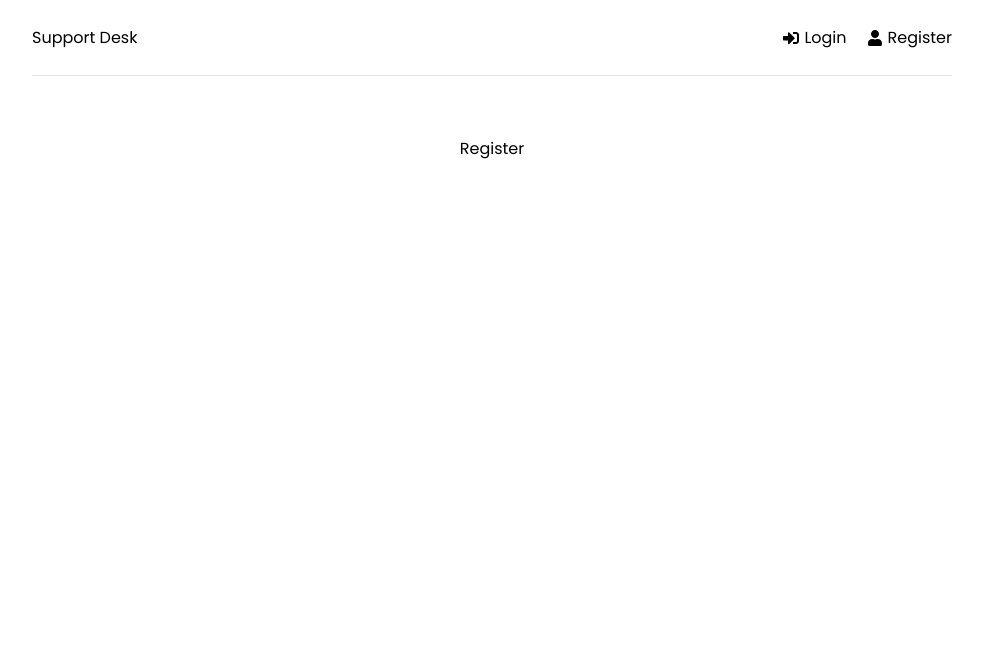
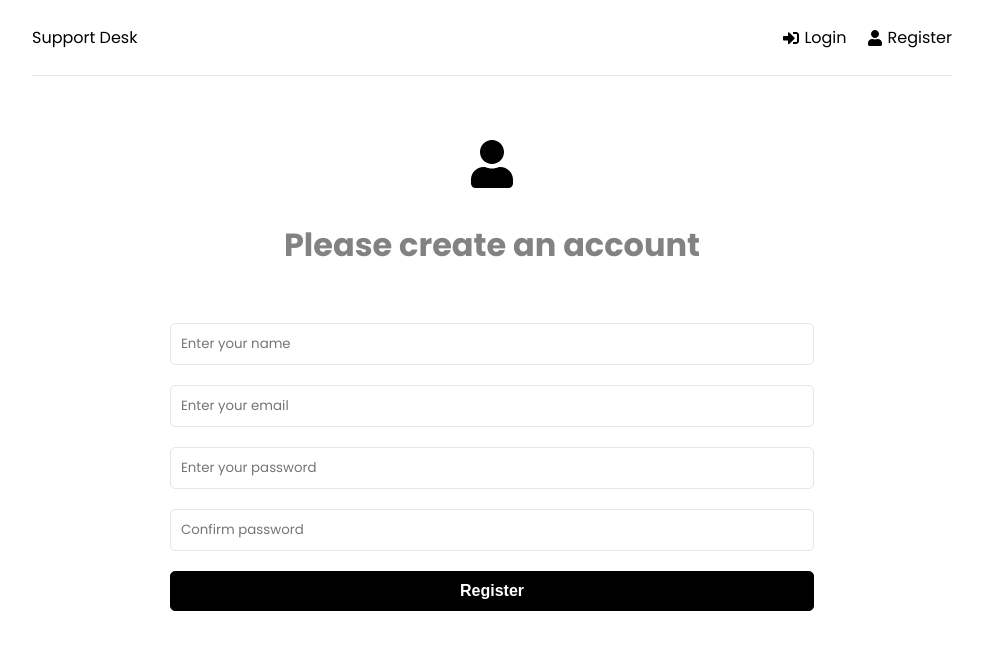
Before and after one commit to mjunaidshaikh128/support-desk, a React (Create React App) app in the folder frontend/: page /register in a window 1280 px wide. Shown: the top 650 px of the page, without its empty margins (148-1131 px from the left). Built offline with nearby package versions, Linux system fonts and the light colour scheme.

Commit message:
Home Login Register page completed

```diff
--- a/frontend/src/App.js
+++ b/frontend/src/App.js
@@ -3,6 +3,8 @@
 import Login from './pages/Login';
 import Register from './pages/Register';
 import Header from './components/Header';
+import { ToastContainer } from 'react-toastify';
+import 'react-toastify/dist/ReactToastify.css'
 
 function App() {
   return (
@@ -17,6 +19,7 @@
         </Routes>
       </div>
     </Router>
+    <ToastContainer />
     </>
   );
 }
--- a/frontend/src/pages/Home.jsx
+++ b/frontend/src/pages/Home.jsx
@@ -1,8 +1,22 @@
+import { Link } from "react-router-dom";
+import { FaQuestionCircle, FaTicketAlt } from "react-icons/fa";
+const Home = () => {
+  return (
+    <>
+      <section className="heading">
+        <h1>What do you need help with?</h1>
+        <p>Please choose from option below</p>
+      </section>
 
-const Home = () => {
-    return (
-      <div>Home</div>
-    )
-  }
+      <Link to={"/new-ticket"} className="btn btn-reverse btn-block">
+        <FaQuestionCircle /> Create New TIcket
+      </Link>
 
-  export default Home
+      <Link to={"/tickets"} className="btn btn-block">
+        <FaTicketAlt /> View My Tickets
+      </Link>
+    </>
+  );
+};
+
+export default Home;
--- a/frontend/src/pages/Login.jsx
+++ b/frontend/src/pages/Login.jsx
@@ -1,8 +1,65 @@
+import { useState } from "react";
+import {toast} from 'react-toastify'
+import { FaSignInAlt } from "react-icons/fa";
+const Login = () => {
+  const [formData, setFormData] = useState({
+    email: "",
+    password: "",
+  });
 
-const Login = () => {
+  const { email, password } = formData;
+
+  const onChange = (e) => {
+    setFormData((prevState) => ({
+      ...prevState,
+      [e.target.name]: e.target.value,
+    }));
+  };
+
+  const onSubmit = async (e) => {
+    e.preventDefault()
+
+  }
+
   return (
-    <div>Login</div>
-  )
-}
+    <>
+      <section className="heading">
+        <h1>
+          <FaSignInAlt />
+        </h1>
+        <p>Please Login to get support</p>
+      </section>
+      <section className="form">
+        <form onSubmit={onSubmit}>
+          <div className="form-group">
+            <input
+              type="email"
+              className="form-control"
+              name="email"
+              id="email"
+              value={email}
+              placeholder="Enter your email"
+              onChange={onChange}
+              required
+            />
+          </div>
+          <div className="form-group">
+            <input
+              type="password"
+              className="form-control"
+              name="password"
+              id="password"
+              value={password}
+              placeholder="Enter your password"
+              onChange={onChange}
+              required
+            />
+          </div>
+          <div className="form-group"><button className="btn btn-block">Login</button></div>
+        </form>
+      </section>
+    </>
+  );
+};
 
-export default Login
+export default Login;
--- a/frontend/src/pages/Register.jsx
+++ b/frontend/src/pages/Register.jsx
@@ -1,8 +1,95 @@
+import { useState } from "react";
+import {toast} from 'react-toastify'
+import { FaUser } from "react-icons/fa";
+const Register = () => {
+  const [formData, setFormData] = useState({
+    name: "",
+    email: "",
+    password: "",
+    password2: "",
+  });
 
-const Register = () => {
-    return (
-      <div>Register</div>
-    )
+  const { name, email, password, password2 } = formData;
+
+  const onChange = (e) => {
+    setFormData((prevState) => ({
+      ...prevState,
+      [e.target.name]: e.target.value,
+    }));
+  };
+
+  const onSubmit = async (e) => {
+    e.preventDefault()
+
+    if (password !== password2) {
+        toast.error('Passwords do not match')
+    }
+
   }
 
-  export default Register
+  return (
+    <>
+      <section className="heading">
+        <h1>
+          <FaUser />
+        </h1>
+        <p>Please create an account</p>
+      </section>
+      <section className="form">
+        <form onSubmit={onSubmit}>
+          <div className="form-group">
+            <input
+              type="text"
+              className="form-control"
+              name="name"
+              id="name"
+              value={name}
+              placeholder="Enter your name"
+              onChange={onChange}
+              required
+            />
+          </div>
+          <div className="form-group">
+            <input
+              type="email"
+              className="form-control"
+              name="email"
+              id="email"
+              value={email}
+              placeholder="Enter your email"
+              onChange={onChange}
+              required
+            />
+          </div>
+          <div className="form-group">
+            <input
+              type="password"
+              className="form-control"
+              name="password"
+              id="password"
+              value={password}
+              placeholder="Enter your password"
+              onChange={onChange}
+              required
+            />
+          </div>
+          <div className="form-group">
+            <input
+              type="password"
+              className="form-control"
+              name="password2"
+              id="password2"
+              value={password2}
+              placeholder="Confirm password"
+              onChange={onChange}
+              required
+            />
+          </div>
+          <div className="form-group"><button className="btn btn-block">Register</button></div>
+        </form>
+      </section>
+    </>
+  );
+};
+
+export default Register;
```
